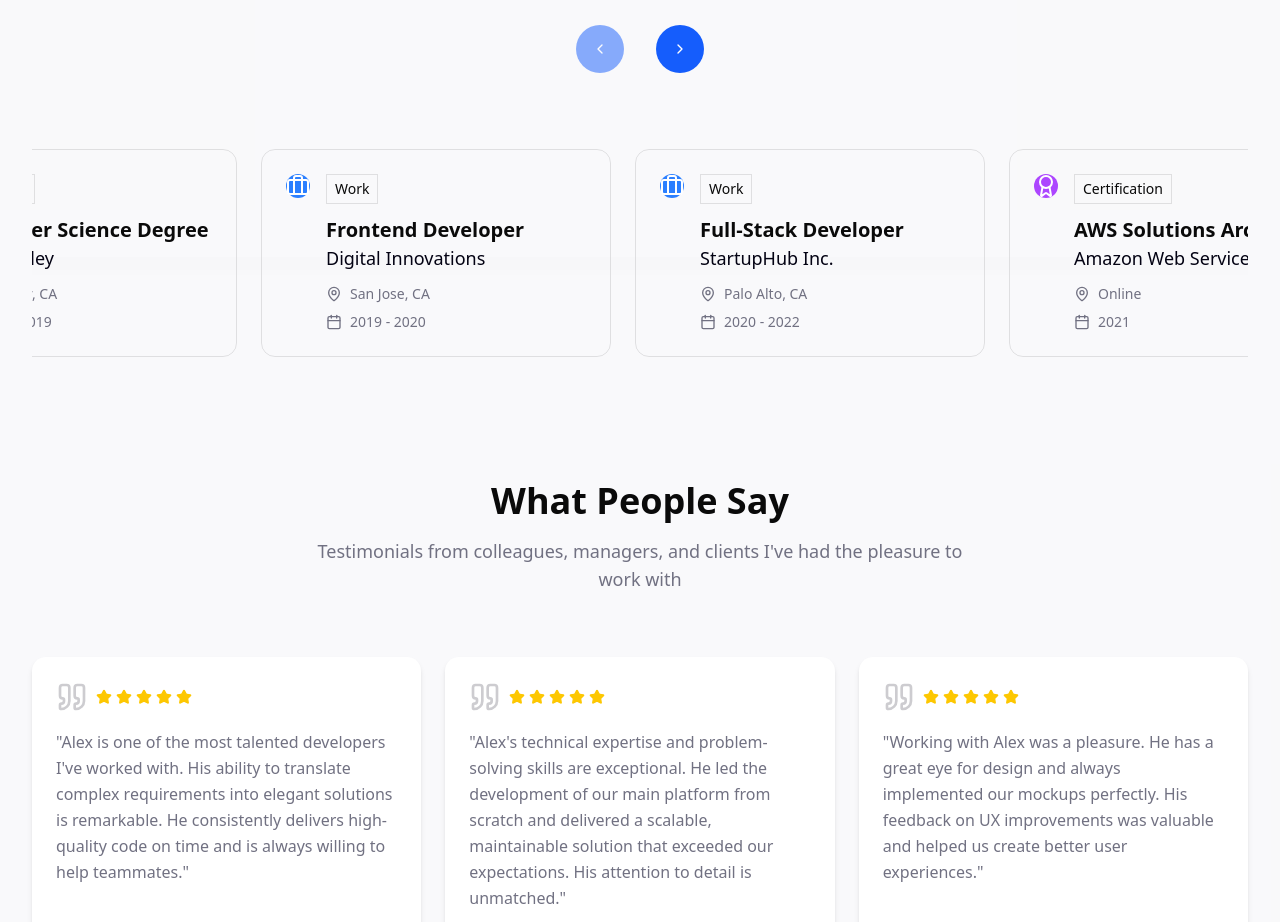
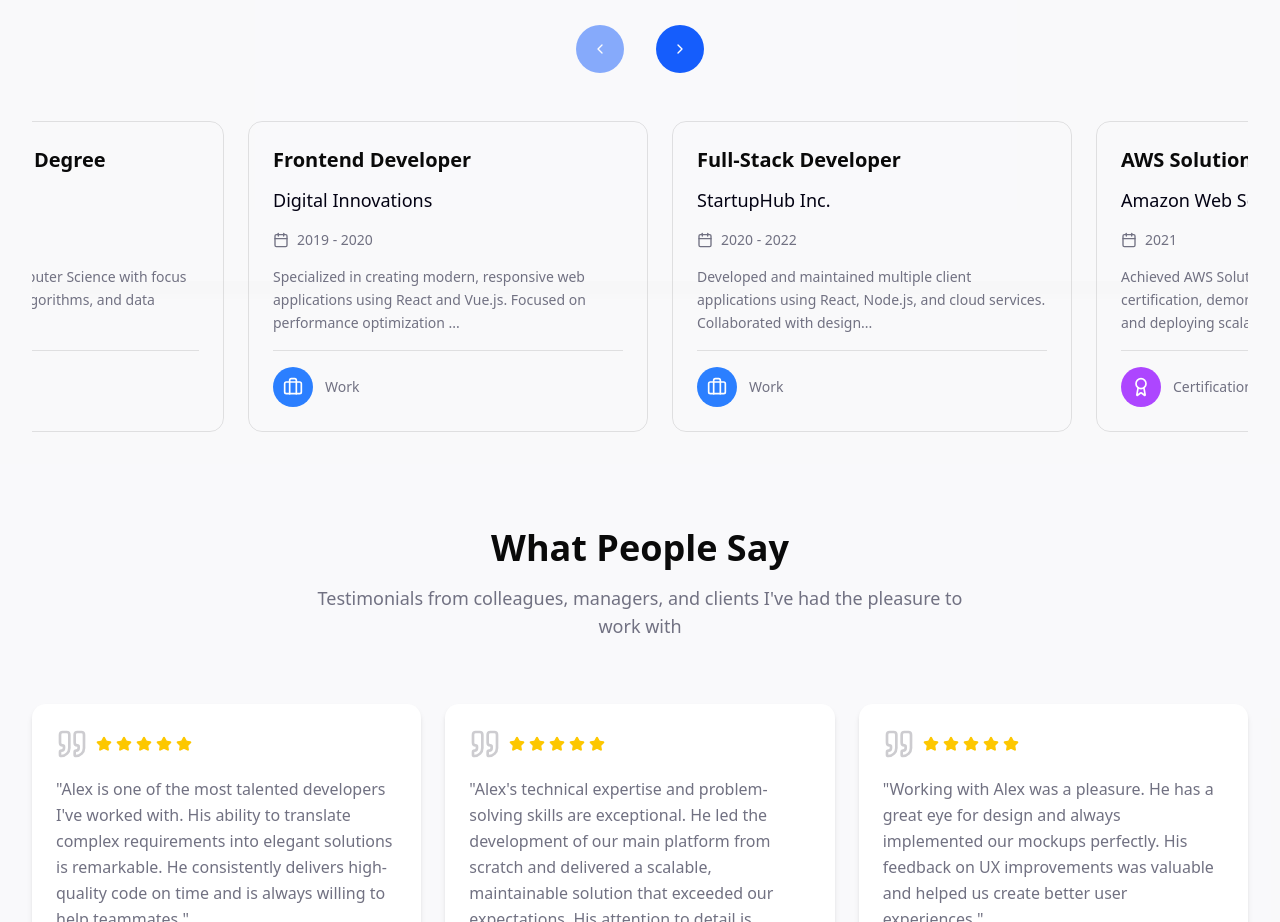
Before and after one commit to ramizik/my-website, a React (Vite) app: page / in a window 1280 px wide. Shown: the part 3601-4523 px from the top of the page. Built offline with nearby package versions, Linux system fonts and the light colour scheme.

Commit message:
Redesign Timeline Cards with Uniform Sizing and Layout Changes

```diff
--- a/src/components/TimelineSection.tsx
+++ b/src/components/TimelineSection.tsx
@@ -366,36 +366,39 @@ export default function TimelineSection() {
 
               {/* Timeline Items */}
               {timelineItems.map((item, index) => (
-                <div key={item.id} className="relative flex flex-col items-center flex-shrink-0 z-10" style={{ width: '350px' }}>
+                <div key={item.id} className="relative flex flex-col items-center flex-shrink-0 z-10" style={{ width: '400px' }}>
                   {/* Timeline Card */}
                   <Card
                     data-timeline-card
-                    className="w-full bg-white/95 backdrop-blur-sm border border-gray-200 shadow-xl hover:shadow-2xl transition-all duration-300 hover:-translate-y-2 cursor-pointer"
+                    className="w-full h-80 bg-white/95 backdrop-blur-sm border border-gray-200 shadow-xl hover:shadow-2xl transition-all duration-300 hover:-translate-y-2 cursor-pointer flex flex-col"
                     onClick={() => openModal(item)}
                   >
-                    <CardContent className="p-6">
-                      <div className="flex items-start space-x-4">
-                        <div className={`w-14 h-14 rounded-full ${getTypeColor(item.type)} flex items-center justify-center flex-shrink-0`}>
-                          <item.icon className="h-7 w-7 text-white" />
+                    <CardContent className="p-6 flex flex-col h-full">
+                      {/* Main Content Area */}
+                      <div className="flex-1 flex flex-col">
+                        <h3 className="font-semibold text-xl mb-3 leading-tight">{item.title}</h3>
+                        <p className="text-primary font-medium mb-4 text-lg">{item.company}</p>
+
+                        <div className="mb-4 text-sm text-muted-foreground">
+                          <div className="flex items-center">
+                            <Calendar className="mr-2 h-4 w-4 flex-shrink-0" />
+                            <span>{item.period}</span>
+                          </div>
                         </div>
 
-                        <div className="flex-1 min-w-0">
-                          <div className="mb-3 text-sm border rounded px-2 py-1 inline-block">
+                        <p className="text-sm text-muted-foreground leading-relaxed flex-1">
+                          {item.description.length > 120 ? `${item.description.substring(0, 120)}...` : item.description}
+                        </p>
+                      </div>
+
+                      {/* Category Section at Bottom */}
+                      <div className="flex items-center justify-between mt-4 pt-4 border-t border-gray-200">
+                        <div className="flex items-center space-x-3">
+                          <div className={`w-10 h-10 rounded-full ${getTypeColor(item.type)} flex items-center justify-center flex-shrink-0`}>
+                            <item.icon className="h-5 w-5 text-white" />
+                          </div>
+                          <div className="text-sm font-medium text-muted-foreground">
                             {getTypeLabel(item.type)}
-                          </div>
-
-                          <h3 className="font-semibold text-xl mb-2 line-clamp-2">{item.title}</h3>
-                          <p className="text-primary font-medium mb-3 text-lg">{item.company}</p>
-
-                          <div className="space-y-2 text-sm text-muted-foreground">
-                            <div className="flex items-center">
-                              <MapPin className="mr-2 h-4 w-4 flex-shrink-0" />
-                              <span className="truncate">{item.location}</span>
-                            </div>
-                            <div className="flex items-center">
-                              <Calendar className="mr-2 h-4 w-4 flex-shrink-0" />
-                              <span>{item.period}</span>
-                            </div>
                           </div>
                         </div>
                       </div>
```
